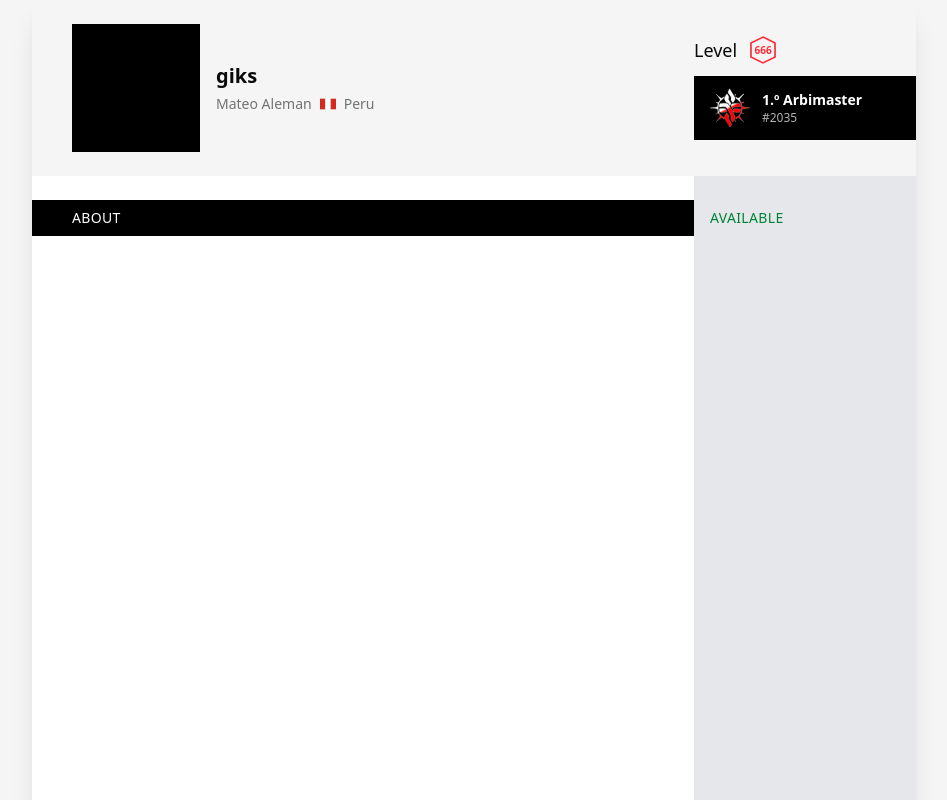
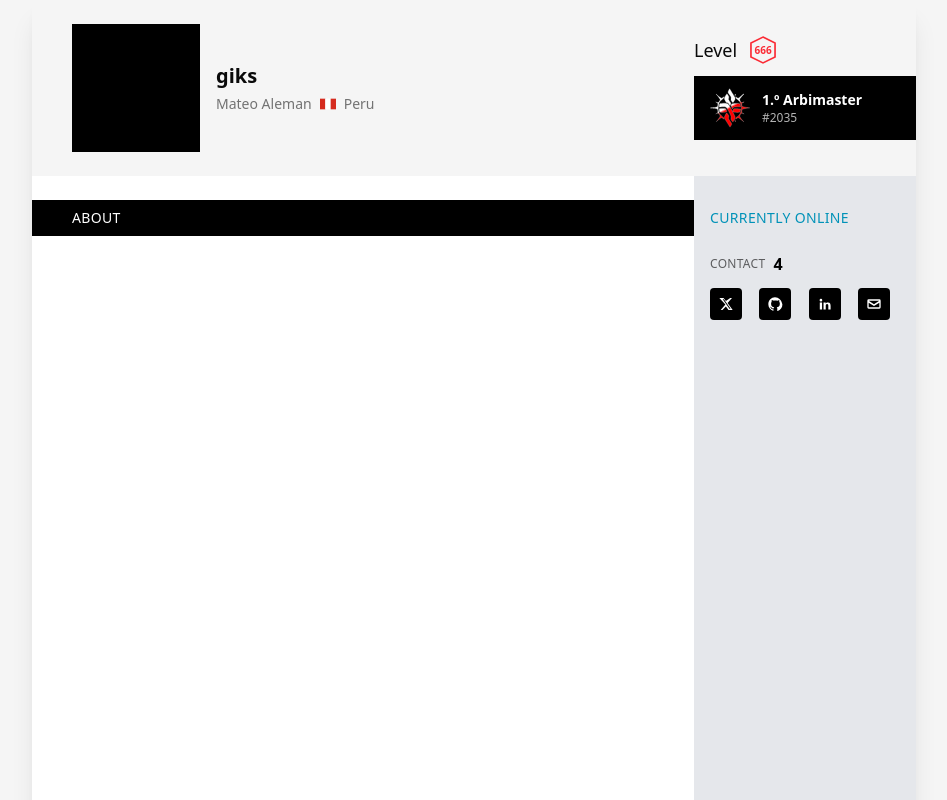
Before and after one commit to zGIKS/portfolio, a Next.js app: page / in a window 1280 px wide. Shown: the top 800 px of the page, without its empty margins (166-1113 px from the left). Built offline with nearby package versions, Linux system fonts and the light colour scheme.

Commit message:
feat: update Section3 component with online status and social media buttons

```diff
--- a/src/components/section-3.tsx
+++ b/src/components/section-3.tsx
@@ -2,8 +2,62 @@ export function Section3() {
   return (
     <section className="min-h-screen w-32 bg-gray-200 text-black md:w-[13.875rem]">
       <div className="pt-6">
-        <div className="py-2 pl-4 text-sm font-medium uppercase tracking-wide text-green-700">
-          Available
+        <div className="mb-4 py-2 pl-4 text-sm font-medium uppercase tracking-wide text-cyan-600">
+          Currently Online
+        </div>
+        <div className="flex items-center gap-2 pl-4 text-xs font-medium uppercase tracking-wide text-black/60">
+          <span>Contact</span>
+          <span className="text-base font-semibold text-black">4</span>
+        </div>
+        <div className="mt-3 grid grid-cols-4 gap-2 px-4">
+          <button
+            type="button"
+            className="flex h-8 w-8 items-center justify-center rounded bg-black text-white"
+            aria-label="X"
+          >
+            <svg viewBox="0 0 24 24" className="h-4 w-4" aria-hidden="true">
+              <path
+                fill="currentColor"
+                d="M18.3 3H21l-6.6 7.5L22 21h-6.2l-4-5.1L6.7 21H4l7.1-8.1L2 3h6.3l3.6 4.6L18.3 3Zm-1.1 16h1.7L8.8 5H7.1l10.1 14Z"
+              />
+            </svg>
+          </button>
+          <button
+            type="button"
+            className="flex h-8 w-8 items-center justify-center rounded bg-black text-white"
+            aria-label="GitHub"
+          >
+            <svg viewBox="0 0 24 24" className="h-4 w-4" aria-hidden="true">
+              <path
+                fill="currentColor"
+                d="M12 2C6.5 2 2 6.6 2 12.3c0 4.6 2.9 8.5 7 9.9.5.1.7-.2.7-.5v-1.9c-2.9.7-3.5-1.4-3.5-1.4-.5-1.3-1.2-1.6-1.2-1.6-1-.7.1-.7.1-.7 1.1.1 1.7 1.2 1.7 1.2 1 1.8 2.7 1.3 3.3 1 .1-.7.4-1.3.7-1.6-2.3-.3-4.7-1.2-4.7-5.2 0-1.1.4-2 1-2.7-.1-.3-.4-1.4.1-2.9 0 0 .9-.3 2.9 1.1.8-.2 1.7-.3 2.6-.3.9 0 1.8.1 2.6.3 2-.1 2.9-1.1 2.9-1.1.5 1.5.2 2.6.1 2.9.6.7 1 1.6 1 2.7 0 4.1-2.4 4.9-4.7 5.2.4.4.8 1.1.8 2.2v3.2c0 .3.2.6.7.5 4.1-1.4 7-5.3 7-9.9C22 6.6 17.5 2 12 2Z"
+              />
+            </svg>
+          </button>
+          <button
+            type="button"
+            className="flex h-8 w-8 items-center justify-center rounded bg-black text-white"
+            aria-label="LinkedIn"
+          >
+            <svg viewBox="0 0 24 24" className="h-4 w-4" aria-hidden="true">
+              <path
+                fill="currentColor"
+                d="M20.4 20.4h-3.4v-5.3c0-1.3 0-3-1.8-3-1.8 0-2.1 1.4-2.1 2.9v5.4H9.8V9.8h3.2v1.5h.1c.4-.8 1.5-1.7 3.2-1.7 3.5 0 4.1 2.3 4.1 5.3v5.5ZM5.9 8.3a2 2 0 1 1 0-4 2 2 0 0 1 0 4ZM4.2 20.4h3.4V9.8H4.2v10.6Z"
+              />
+            </svg>
+          </button>
+          <button
+            type="button"
+            className="flex h-8 w-8 items-center justify-center rounded bg-black text-white"
+            aria-label="Email"
+          >
+            <svg viewBox="0 0 24 24" className="h-4 w-4" aria-hidden="true">
+              <path
+                fill="currentColor"
+                d="M4 5h16a2 2 0 0 1 2 2v10a2 2 0 0 1-2 2H4a2 2 0 0 1-2-2V7a2 2 0 0 1 2-2Zm0 2v.2l8 5 8-5V7H4Zm16 10V10l-8 5-8-5v7h16Z"
+              />
+            </svg>
+          </button>
         </div>
       </div>
     </section>
```
Also changed, not shown: src/components/icons/tenno.tsx (deleted, +0 -18 lines).
